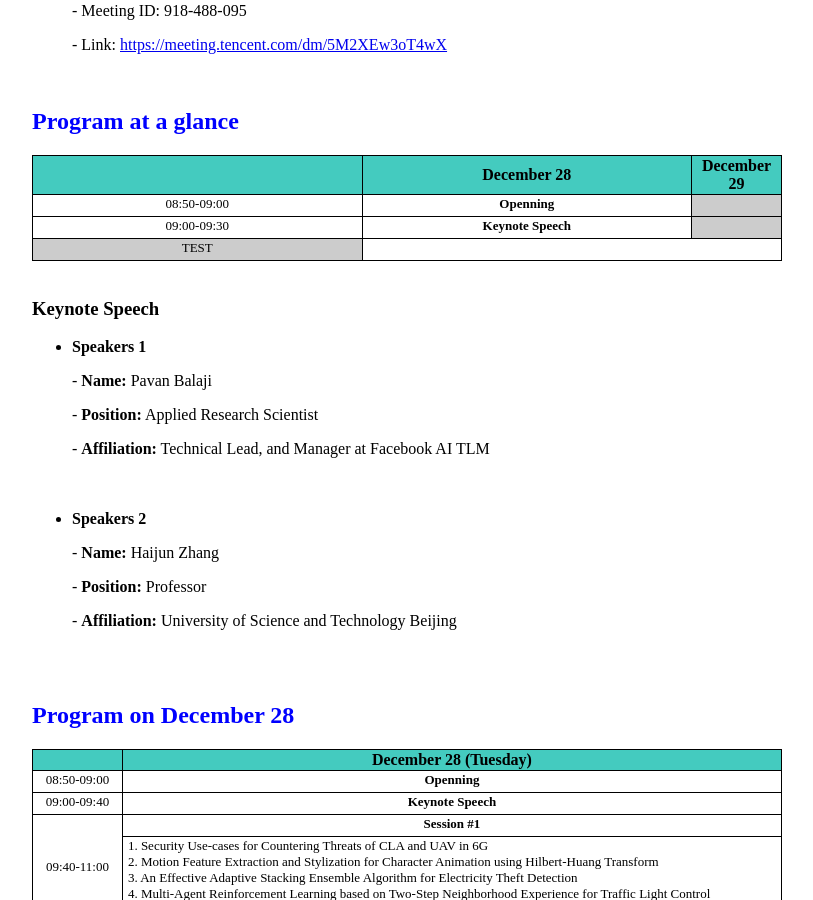
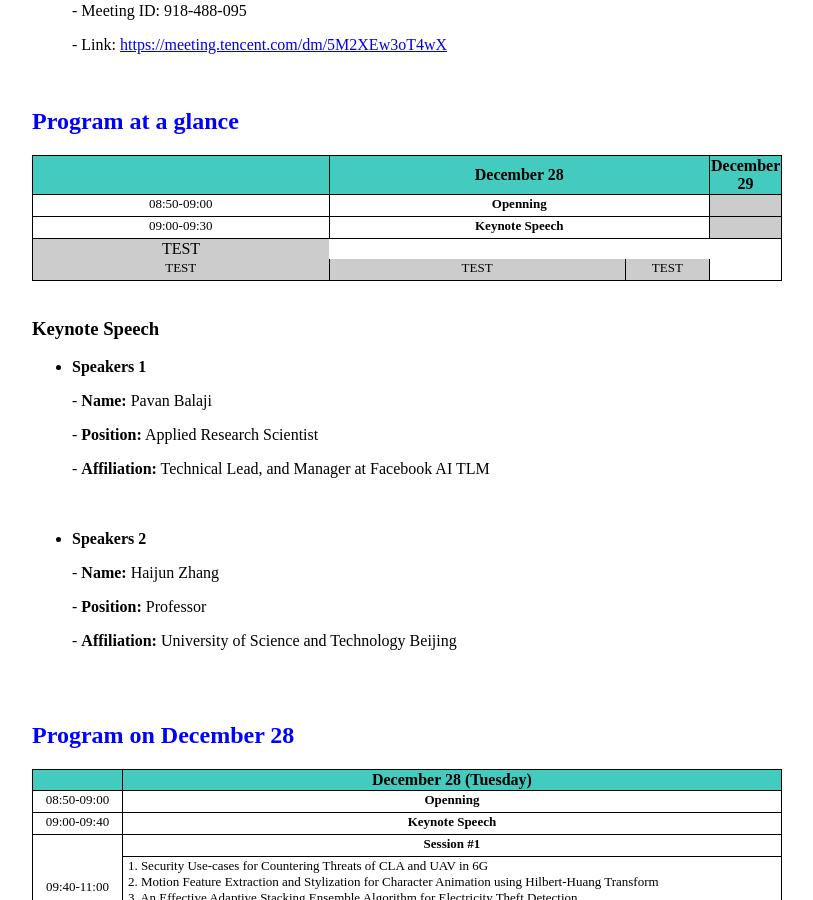
Before and after one commit to icea-conf/2021, a Jekyll site: the page built from program/index.html, in a window 1280 px wide and 900 px high, scrolled down 671 px. Shown: the whole window, without its empty margins (233-1046 px from the left). Built offline with Jekyll 4.4.1, drawn with Linux system fonts in a browser that asks for light colours.

Commit message:
Update index.html

```diff
--- a/program/index.html
+++ b/program/index.html
@@ -42,6 +42,11 @@ title: ACM ICEA 2021
                          </tr>
 
                          <tr>
+                              <td width="44%" style="background-color:#CCCCCC">TEST</td>
+                         </tr>
+                         <tr>
+                              <td class="tcontent4" width="12%" style="background-color:#CCCCCC">TEST</td>
+                              <td class="tcontent4" width="44%" style="background-color:#CCCCCC">TEST</td>
                               <td class="tcontent4" width="44%" style="background-color:#CCCCCC">TEST</td>
                          </tr>
 
```
